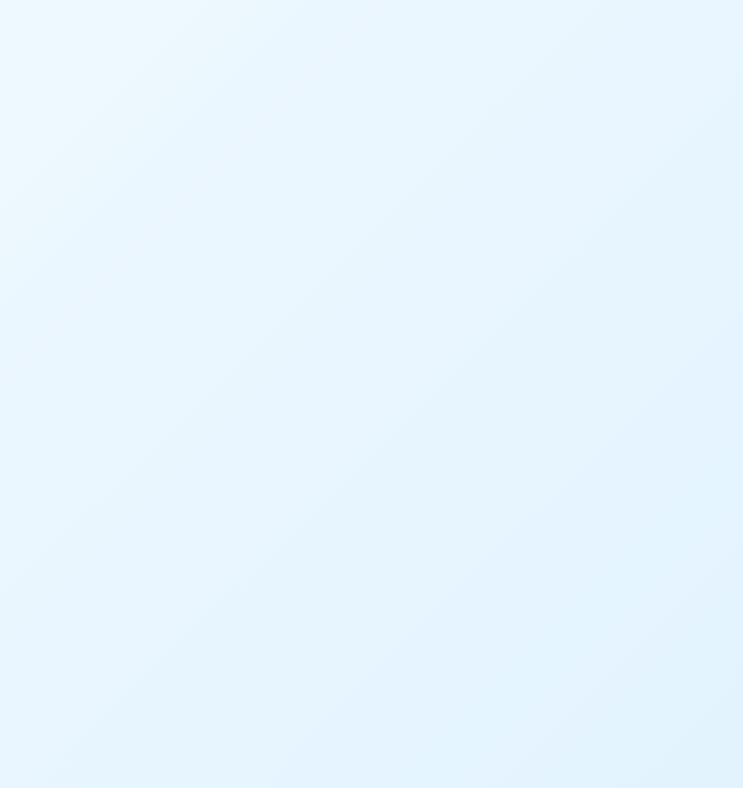
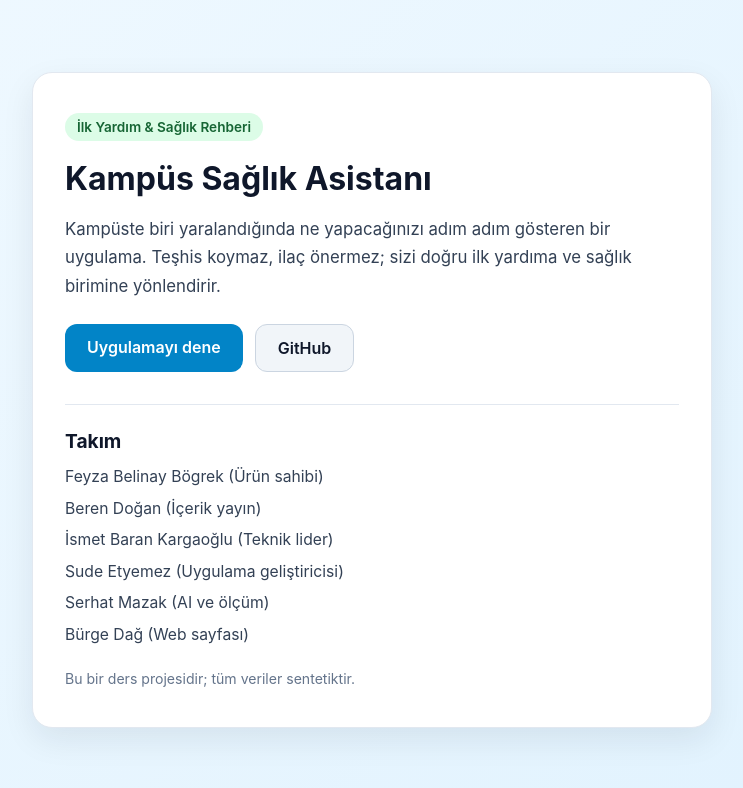
Before and after one commit to burgedag21-hub/takim-2-site, a plain HTML site: page index.html in a window 1280 px wide. Shown: the whole page, without its empty margins (268-1011 px from the left). Drawn offline with Linux system fonts and the light colour scheme.

Commit message:
Update index.html

```diff
--- a/index.html
+++ b/index.html
@@ -24,7 +24,7 @@
 
     .card {
       width: 100%;
-      max-width: 640px;
+      max-width: 680px;
       background-color: #ffffff;
       border-radius: 20px;
       padding: 40px 32px;
@@ -45,3 +45,124 @@
 
     h1 {
       font-size: 2rem;
+      line-height: 1.25;
+      color: #0f172a;
+      margin-bottom: 16px;
+    }
+
+    .intro {
+      font-size: 1.05rem;
+      line-height: 1.7;
+      color: #334155;
+      margin-bottom: 24px;
+    }
+
+    .actions {
+      display: flex;
+      flex-wrap: wrap;
+      gap: 12px;
+      margin-bottom: 32px;
+    }
+
+    .btn {
+      display: inline-block;
+      text-decoration: none;
+      font-size: 1rem;
+      font-weight: 600;
+      padding: 13px 22px;
+      border-radius: 12px;
+      transition: background-color 0.2s ease, transform 0.15s ease;
+    }
+
+    .btn-primary {
+      background-color: #0284c7;
+      color: #ffffff;
+    }
+
+    .btn-primary:hover {
+      background-color: #0369a1;
+      transform: translateY(-1px);
+    }
+
+    .btn-secondary {
+      background-color: #f1f5f9;
+      color: #0f172a;
+      border: 1px solid #cbd5e1;
+    }
+
+    .btn-secondary:hover {
+      background-color: #e2e8f0;
+      transform: translateY(-1px);
+    }
+
+    .team-section {
+      border-top: 1px solid #e2e8f0;
+      padding-top: 24px;
+      margin-bottom: 24px;
+    }
+
+    h2 {
+      font-size: 1.2rem;
+      color: #0f172a;
+      margin-bottom: 12px;
+    }
+
+    .team-list {
+      list-style: none;
+      display: grid;
+      gap: 8px;
+      color: #334155;
+      font-size: 0.98rem;
+      line-height: 1.5;
+    }
+
+    .footer-note {
+      font-size: 0.88rem;
+      color: #64748b;
+    }
+
+    @media (max-width: 480px) {
+      .card {
+        padding: 28px 20px;
+      }
+
+      h1 {
+        font-size: 1.6rem;
+      }
+    }
+  </style>
+</head>
+<body>
+  <main class="card">
+    <span class="badge">İlk Yardım &amp; Sağlık Rehberi</span>
+    <h1>Kampüs Sağlık Asistanı</h1>
+    <p class="intro">
+      Kampüste biri yaralandığında ne yapacağınızı adım adım gösteren bir uygulama.
+      Teşhis koymaz, ilaç önermez; sizi doğru ilk yardıma ve sağlık birimine yönlendirir.
+    </p>
+
+    <div class="actions">
+      <a class="btn btn-primary" href="https://takim-2-ilk-yardim.expo.app" target="_blank" rel="noopener noreferrer">
+        Uygulamayı dene
+      </a>
+      <a class="btn btn-secondary" href="https://github.com/ismetbaran25/takim-2-ilk-yardim" target="_blank" rel="noopener noreferrer">
+        GitHub
+      </a>
+    </div>
+
+    <section class="team-section">
+      <h2>Takım</h2>
+      <ul class="team-list">
+        <li>Feyza Belinay Bögrek (Ürün sahibi)</li>
+        <li>Beren Doğan (İçerik yayın)</li>
+        <li>İsmet Baran Kargaoğlu (Teknik lider)</li>
+        <li>Sude Etyemez (Uygulama geliştiricisi)</li>
+        <li>Serhat Mazak (AI ve ölçüm)</li>
+        <li>Bürge Dağ (Web sayfası)</li>
+      </ul>
+    </section>
+
+    <p class="footer-note">Bu bir ders projesidir; tüm veriler sentetiktir.</p>
+  </main>
+</body>
+</html>
```
